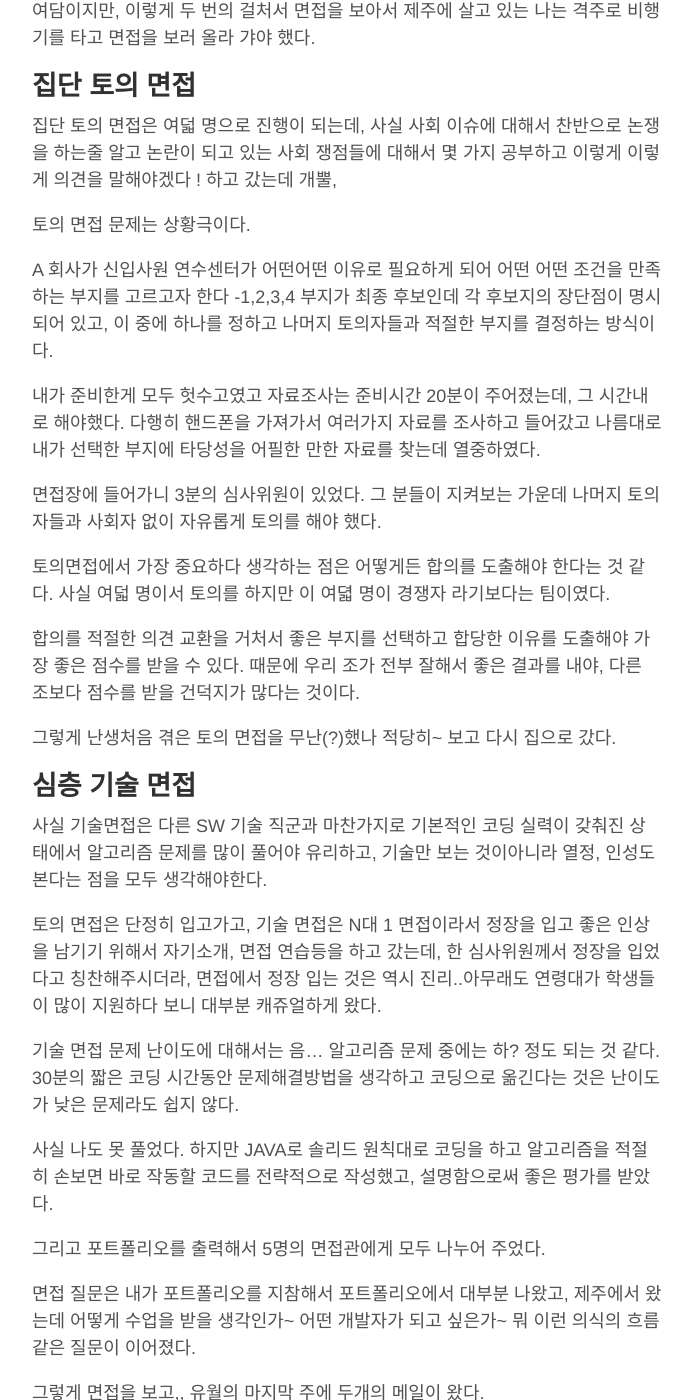
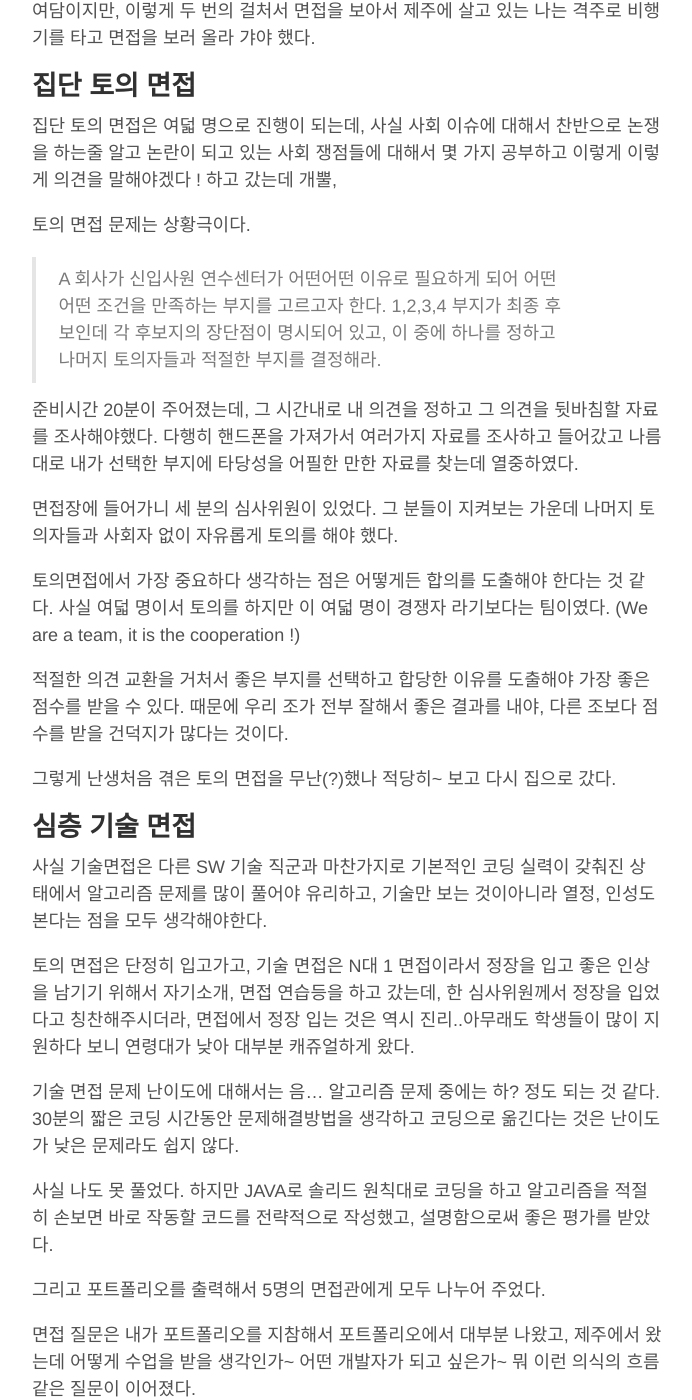
Before and after one commit to KangGwanwoo/KangGwanwoo.github.io, a Jekyll site: the page built from _posts/2015-09-16-sw-Maestro.md, in a window 1280 px wide and 1400 px high, scrolled down 2524 px. Shown: the whole window, without its empty margins (293-985 px from the left). Built offline with Jekyll 4.4.1, drawn with Linux system fonts in a browser that asks for light colours; some of the changed text lies outside the part shown.

Commit message:
포스팅 업데이트

```diff
--- a/_posts/2015-09-16-sw-Maestro.md
+++ b/_posts/2015-09-16-sw-Maestro.md
@@ -48,16 +48,16 @@ title: SW mestro 6기 합격 수기
 
 토의 면접 문제는 상황극이다.
 
-A 회사가 신입사원 연수센터가 어떤어떤 이유로 필요하게 되어 어떤 어떤 조건을 만족하는 부지를 고르고자 한다
--1,2,3,4 부지가 최종 후보인데 각 후보지의 장단점이 명시되어 있고, 이 중에 하나를 정하고 나머지 토의자들과 적절한 부지를 결정하는 방식이다.
+>A 회사가 신입사원 연수센터가 어떤어떤 이유로 필요하게 되어 어떤 어떤 조건을 만족하는 부지를 고르고자 한다.
+1,2,3,4 부지가 최종 후보인데 각 후보지의 장단점이 명시되어 있고, 이 중에 하나를 정하고 나머지 토의자들과 적절한 부지를 결정해라.
 
-내가 준비한게 모두 헛수고였고 자료조사는 준비시간 20분이 주어졌는데, 그 시간내로 해야했다. 다행히 핸드폰을 가져가서 여러가지 자료를 조사하고 들어갔고 나름대로 내가 선택한 부지에 타당성을 어필한 만한 자료를 찾는데 열중하였다.
+준비시간 20분이 주어졌는데, 그 시간내로 내 의견을 정하고 그 의견을 뒷바침할 자료를 조사해야했다. 다행히 핸드폰을 가져가서 여러가지 자료를 조사하고 들어갔고 나름대로 내가 선택한 부지에 타당성을 어필한 만한 자료를 찾는데 열중하였다.
 
-면접장에 들어가니 3분의 심사위원이 있었다. 그 분들이 지켜보는 가운데 나머지 토의자들과 사회자 없이 자유롭게 토의를 해야 했다.
+면접장에 들어가니 세 분의 심사위원이 있었다. 그 분들이 지켜보는 가운데 나머지 토의자들과 사회자 없이 자유롭게 토의를 해야 했다.
 
-토의면접에서 가장 중요하다 생각하는 점은 어떻게든 합의를 도출해야 한다는 것 같다. 사실 여덟 명이서 토의를 하지만 이 여뎗 명이 경쟁자 라기보다는 팀이였다.
+토의면접에서 가장 중요하다 생각하는 점은 어떻게든 합의를 도출해야 한다는 것 같다. 사실 여덟 명이서 토의를 하지만 이 여덟 명이 경쟁자 라기보다는 팀이였다. (We are a team, it is the cooperation !)
 
-합의를 적절한 의견 교환을 거처서 좋은 부지를 선택하고 합당한 이유를 도출해야 가장 좋은 점수를 받을 수 있다. 때문에 우리 조가 전부 잘해서 좋은 결과를 내야, 다른 조보다 점수를 받을 건덕지가 많다는 것이다.
+적절한 의견 교환을 거처서 좋은 부지를 선택하고 합당한 이유를 도출해야 가장 좋은 점수를 받을 수 있다. 때문에 우리 조가 전부 잘해서 좋은 결과를 내야, 다른 조보다 점수를 받을 건덕지가 많다는 것이다.
 
 그렇게 난생처음 겪은 토의 면접을 무난(?)했나 적당히~ 보고 다시 집으로 갔다.
 
@@ -65,7 +65,7 @@ A 회사가 신입사원 연수센터가 어떤어떤 이유로 필요하게 되
 
 사실 기술면접은 다른 SW 기술 직군과 마찬가지로 기본적인 코딩 실력이 갖춰진 상태에서 알고리즘 문제를 많이 풀어야 유리하고, 기술만 보는 것이아니라 열정, 인성도 본다는 점을 모두 생각해야한다.
 
-토의 면접은 단정히 입고가고, 기술 면접은 N대 1 면접이라서 정장을 입고 좋은 인상을 남기기 위해서 자기소개, 면접 연습등을 하고 갔는데, 한 심사위원께서 정장을 입었다고 칭찬해주시더라, 면접에서 정장 입는 것은 역시 진리..아무래도 연령대가 학생들이 많이 지원하다 보니 대부분 캐쥬얼하게 왔다.
+토의 면접은 단정히 입고가고, 기술 면접은 N대 1 면접이라서 정장을 입고 좋은 인상을 남기기 위해서 자기소개, 면접 연습등을 하고 갔는데, 한 심사위원께서 정장을 입었다고 칭찬해주시더라, 면접에서 정장 입는 것은 역시 진리..아무래도 학생들이 많이 지원하다 보니 연령대가 낮아 대부분 캐쥬얼하게 왔다.
 
 기술 면접 문제 난이도에 대해서는 음... 알고리즘 문제 중에는 하? 정도 되는 것 같다. 30분의 짧은 코딩 시간동안 문제해결방법을 생각하고 코딩으로 옮긴다는 것은 난이도가 낮은 문제라도 쉽지 않다.
 
@@ -92,6 +92,7 @@ A 회사가 신입사원 연수센터가 어떤어떤 이유로 필요하게 되
 
 
 두 개의 좋은 소식을 받았는데,,, 일정이 겹쳐서 하나를 포기해야 했다 ㅠ_ㅠ
+하지만 SW 마에스트로의 지원은 아주 좋은 경험이였다.
 
 참고 블로그 : [진성주님의 SW마에스트 회고](http://softwaregeeks.org/2011/07/09/sw-%EB%A7%88%EC%97%90%EC%8A%A4%ED%8A%B8%EB%A1%9C-%ED%9A%8C%EA%B3%A0/)고
 		    [릿트머스 님의 SW마에스트로 회고](http://littmus.tistory.com/90)
```
